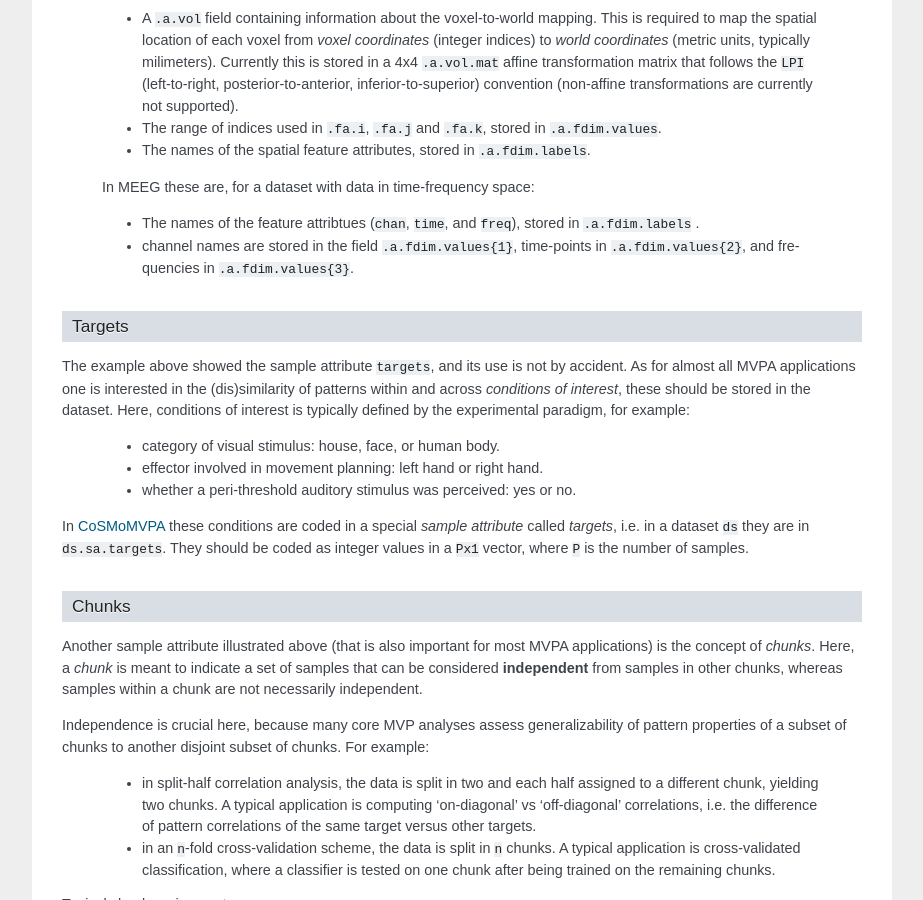
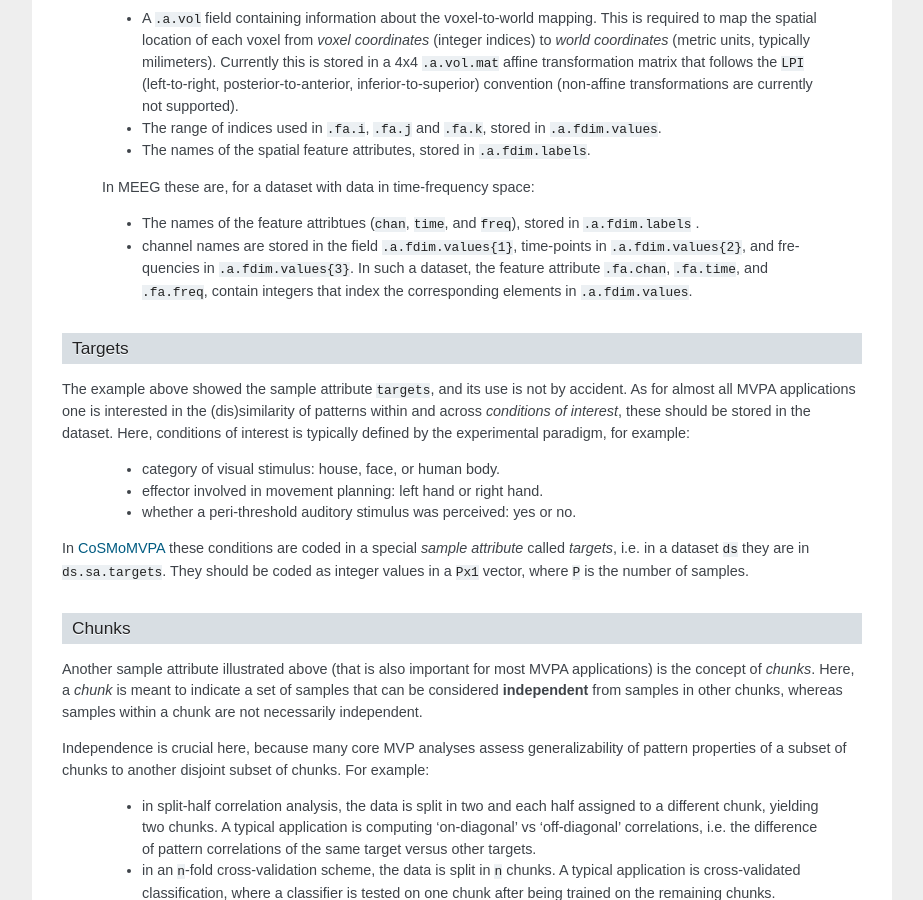
Before and after one commit to CoSMoMVPA/CoSMoMVPA, a Sphinx documentation site: the page built from doc/source/cosmomvpa_concepts.rst, in a window 1280 px wide and 900 px high, scrolled down 2073 px. Shown: the whole window, without its empty margins (198-1121 px from the left). Built offline with Sphinx 7.4.7, drawn with Linux system fonts in a browser that asks for light colours; pages that are not in the unit, such as notebooks, are missing from menus; cross-references to code outside the pages are shown as plain code.

Commit message:
WEB: explain indexing of dataset dimensions

```diff
--- a/doc/source/cosmomvpa_concepts.rst
+++ b/doc/source/cosmomvpa_concepts.rst
@@ -60,7 +60,7 @@ Dataset attributes contain general information about the whole dataset.
     In MEEG these are, for a dataset with data in time-frequency space:
 
     * The names of the feature attribtues (``chan``, ``time``, and ``freq``), stored in ``.a.fdim.labels`` .
-    * channel names are stored in the field ``.a.fdim.values{1}``, time-points in ``.a.fdim.values{2}``, and frequencies in ``.a.fdim.values{3}``.
+    * channel names are stored in the field ``.a.fdim.values{1}``, time-points in ``.a.fdim.values{2}``, and frequencies in ``.a.fdim.values{3}``. In such a dataset, the feature attribute ``.fa.chan``, ``.fa.time``, and ``.fa.freq``, contain integers that index the corresponding elements in ``.a.fdim.values``.
 
 .. _`cosmomvpa_targets`:
 
```
